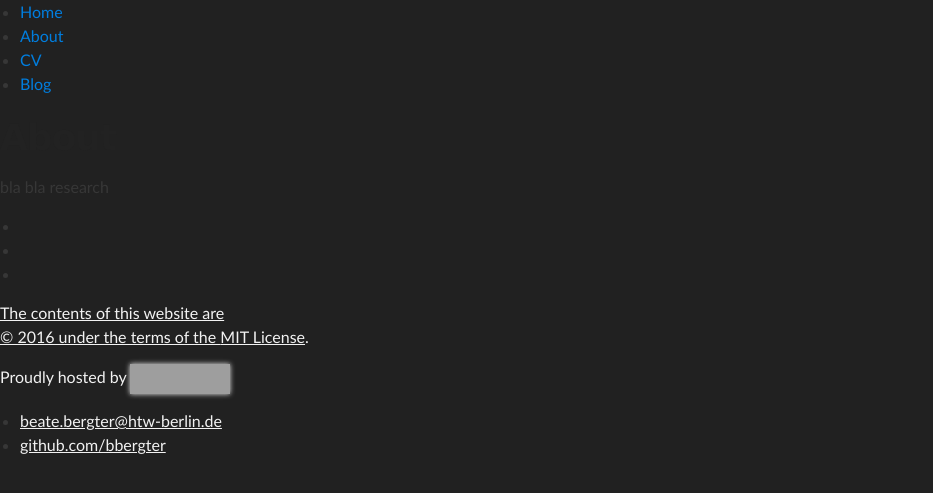
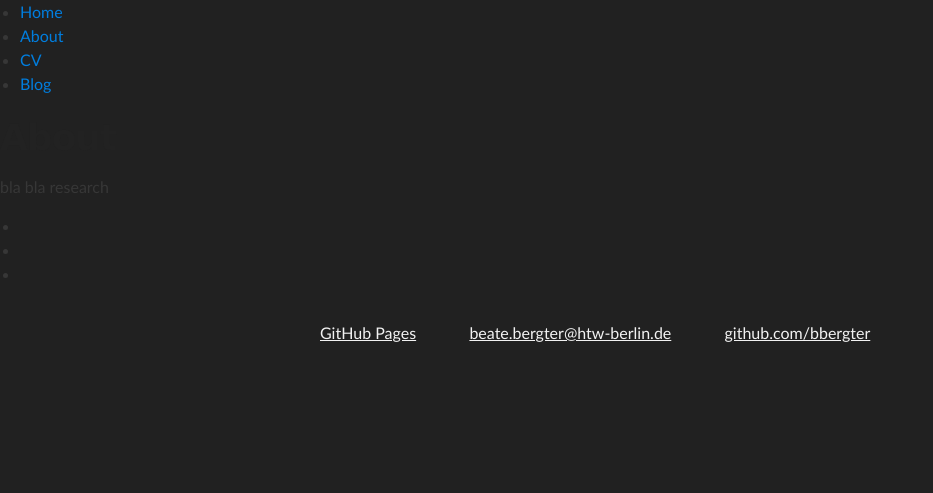
Before and after one commit to bbergter/bbergter, a Jekyll site: the page built from about/index.html, in a window 1280 px wide. Shown: the top 493 px of the page, without its empty margins (0-933 px from the left). Built offline with Jekyll 4.4.1, drawn with Linux system fonts in a browser that asks for light colours; grey boxes are pictures that could not be loaded.

Commit message:
Update footer.html

```diff
--- a/_includes/footer.html
+++ b/_includes/footer.html
@@ -1,21 +1,10 @@
-<footer>
-   <div class="grid">
-     <div class="unit one-third center-on-mobiles">
-       <p>The contents of this website are <br />&copy;&nbsp;{{ site.time | date: '%Y' }} under the terms of the <a href="{{ site.repository }}/blob/master/LICENSE">MIT&nbsp;License</a>.</p>
-     </div>
-     <div class="unit two-thirds align-right center-on-mobiles">
-       <p>
-         Proudly hosted by
-         <a href="https://github.com">
-           <img src="/img/footer-logo.png" width="100" height="30" alt="GitHub • Social coding">
-         </a>
-       </p>
+<!-- FOOTER  -->
+    <div id="footer_wrap" class="outer">
 
-	    	<ul>
-	        		<li><a href="mailto:beate.bergter@htw-berlin.de">beate.bergter@htw-berlin.de</a></li>
-            	<li><a href="https://github.com/bbergter">github.com/bbergter</a></li>
-			</ul>
+      <footer class="inner">
+        <a Published with <a href="http://pages.github.com">GitHub Pages</a> &nbsp &nbsp &nbsp &nbsp &nbsp &nbsp
+        <a href="mailto:beate.bergter@htw-berlin.de">beate.bergter@htw-berlin.de</a> &nbsp &nbsp &nbsp &nbsp &nbsp &nbsp
+        <a href="https://github.com/bbergter">github.com/bbergter</a>
 
-   </div>
-</div>
-</footer>
+      </footer>
+    </div>
```
